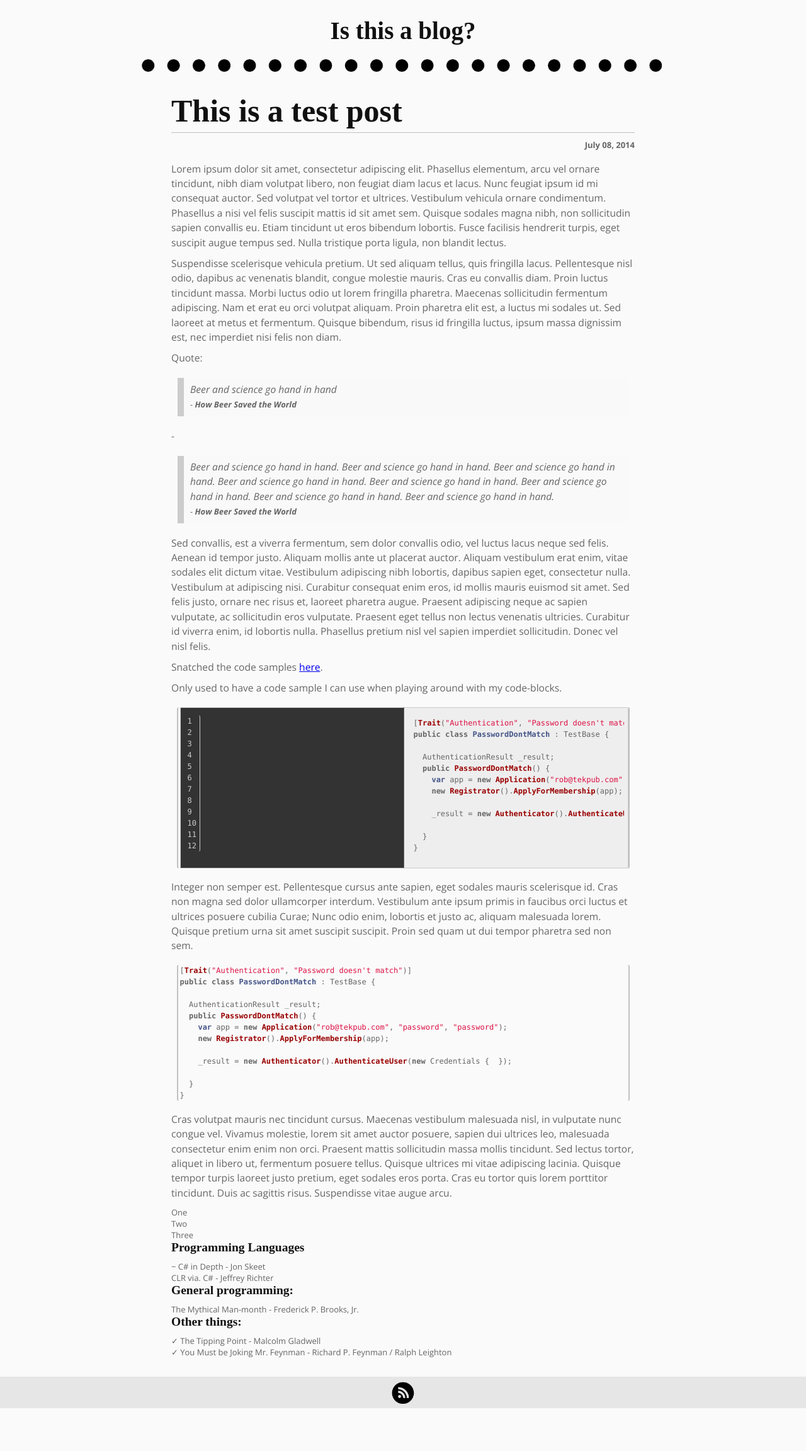
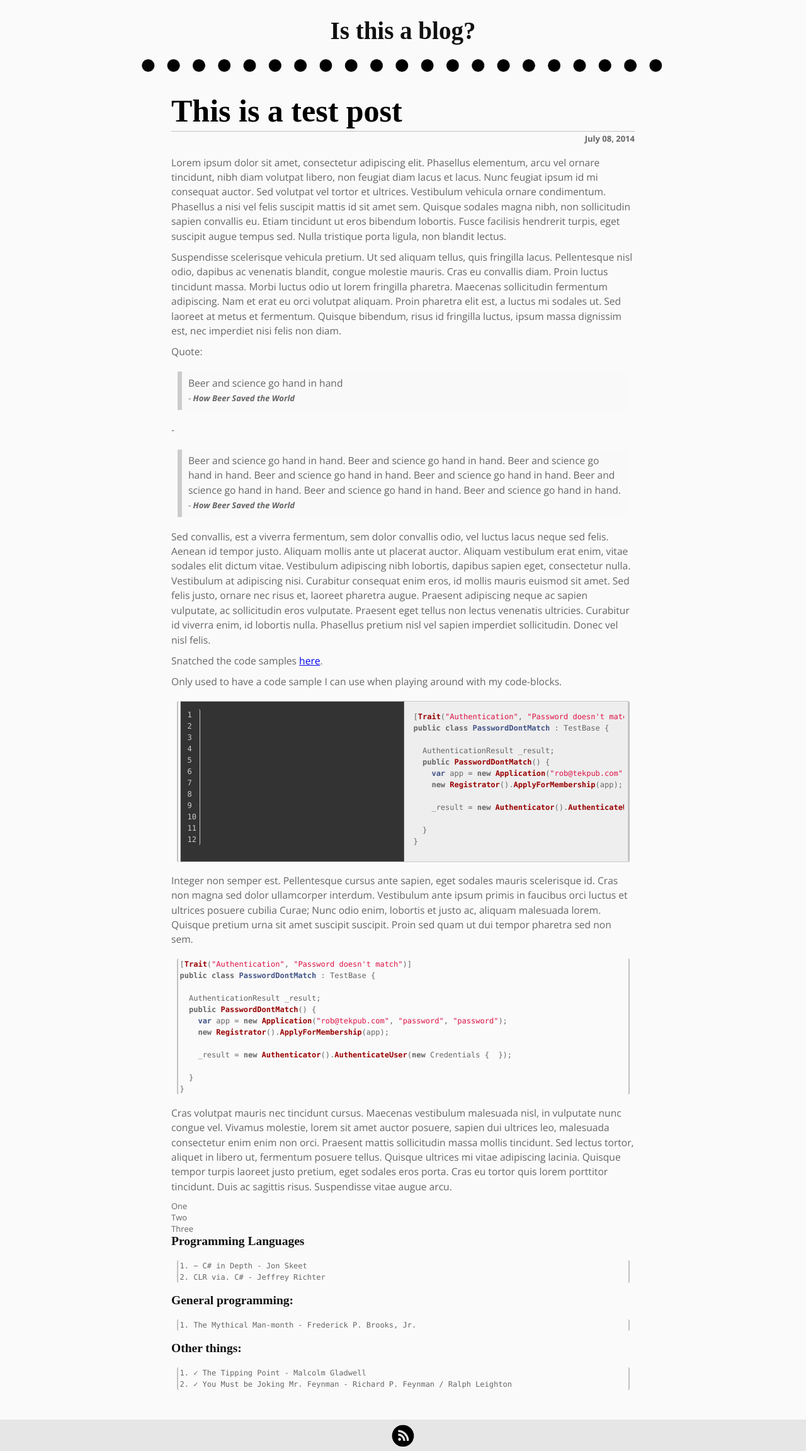
Before and after one commit to M-AV/M-AV.github.io, a Jekyll site: the page built from _posts/2014-07-08-Test-Test-Test.md, in a window 1280 px wide. Shown: the whole page at 63% size. Built offline with Jekyll 4.4.1, drawn with Linux system fonts in a browser that asks for light colours; Markdown is read by kramdown in place of the engine named in the settings; before the commit the page ends 2236 px from its top, so only the background shows below that.

Commit message:
Index post header styling

```diff
--- a/assets/css/quote.css
+++ b/assets/css/quote.css
@@ -1,10 +1,9 @@
 blockquote {
   background: #f9f9f9;
-  border-left: 10px solid #ccc;
+  border-left: 7px solid #ccc;
   margin: 1.5em 10px;
   padding: 0.5em 10px;
   quotes: "\201C""\201D""\2018""\2019";
-  font-style: italic;
 }
 blockquote:before {
   color: #ccc;
@@ -16,5 +15,4 @@ blockquote:before {
 
 blockquote p {
   display: inline;
-  font-style: italic;
 }
--- a/assets/css/style.css
+++ b/assets/css/style.css
@@ -141,6 +141,9 @@ header nav li {
 /************
  Post styling
 ***********/
+.post_title {
+    text-decoration: none;
+}
 section .post_title {
    font-family: 'MerryWeather', Serif;
    text-align: left;
@@ -148,9 +151,11 @@ section .post_title {
    width: 100%;
    border-bottom: 1px solid silver;
    font-weight:bold;
-   padding-bottom: 5px;
+   padding-bottom: 3px;
    font-size: 50px;
    font-weight: bold;
+   color: black;
+   margin-bottom: 2px;
 }
 
 section .post_date {
@@ -162,6 +167,12 @@ section .post_title_wrapper {
     float: left;
     width: 100%;
     margin-bottom: 10px;
+}
+
+.post_excerpt {
+    margin-bottom: 50px;
+    float: left;
+    width: 100%;
 }
 
 .post_wrap {
```
Also changed, not shown: _posts/2014-07-08-Test-Test-Test.md (+6 -6 lines), _posts/2014-07-08-Testing-Testing.md (+1 -1 lines), index.html (+8 -8 lines).
